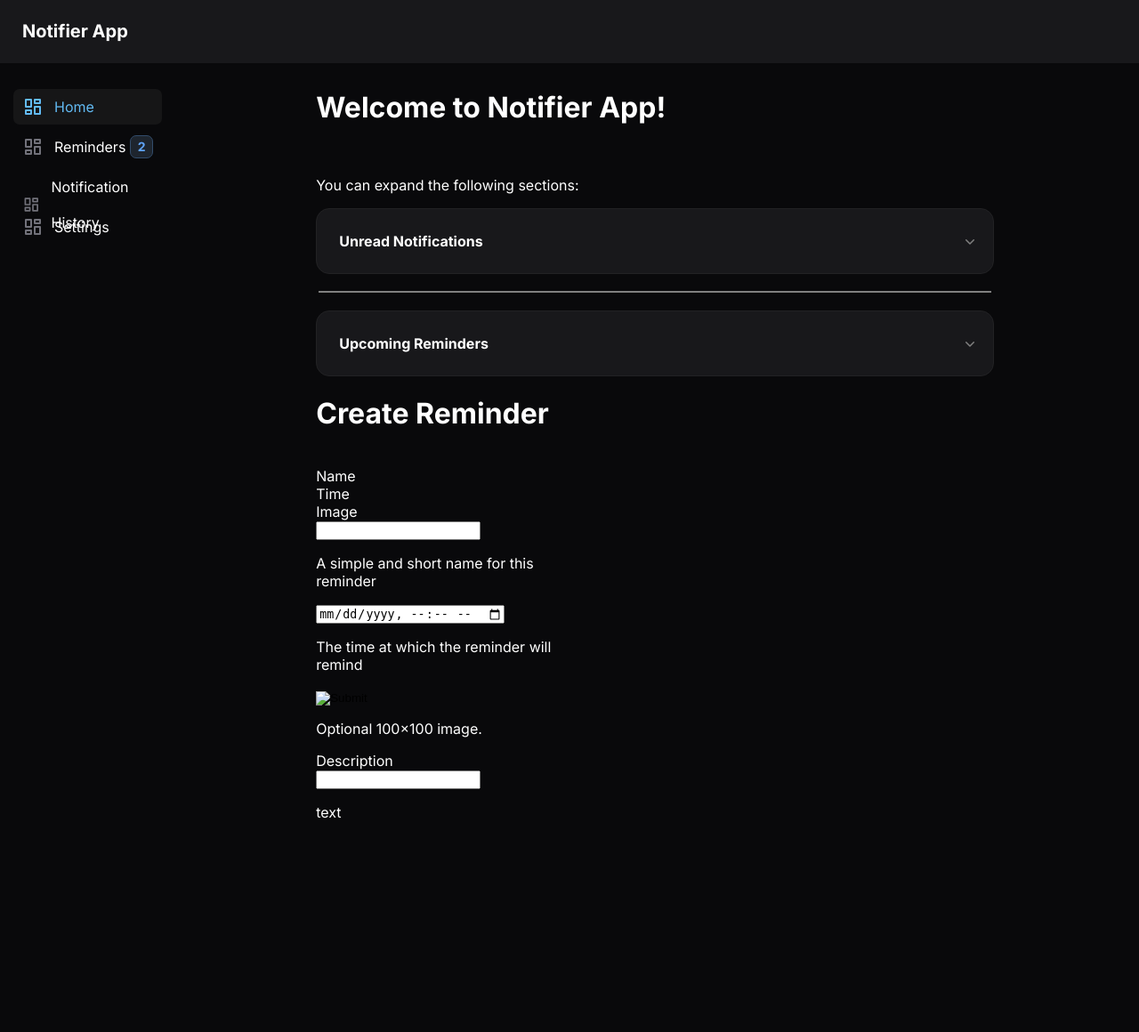
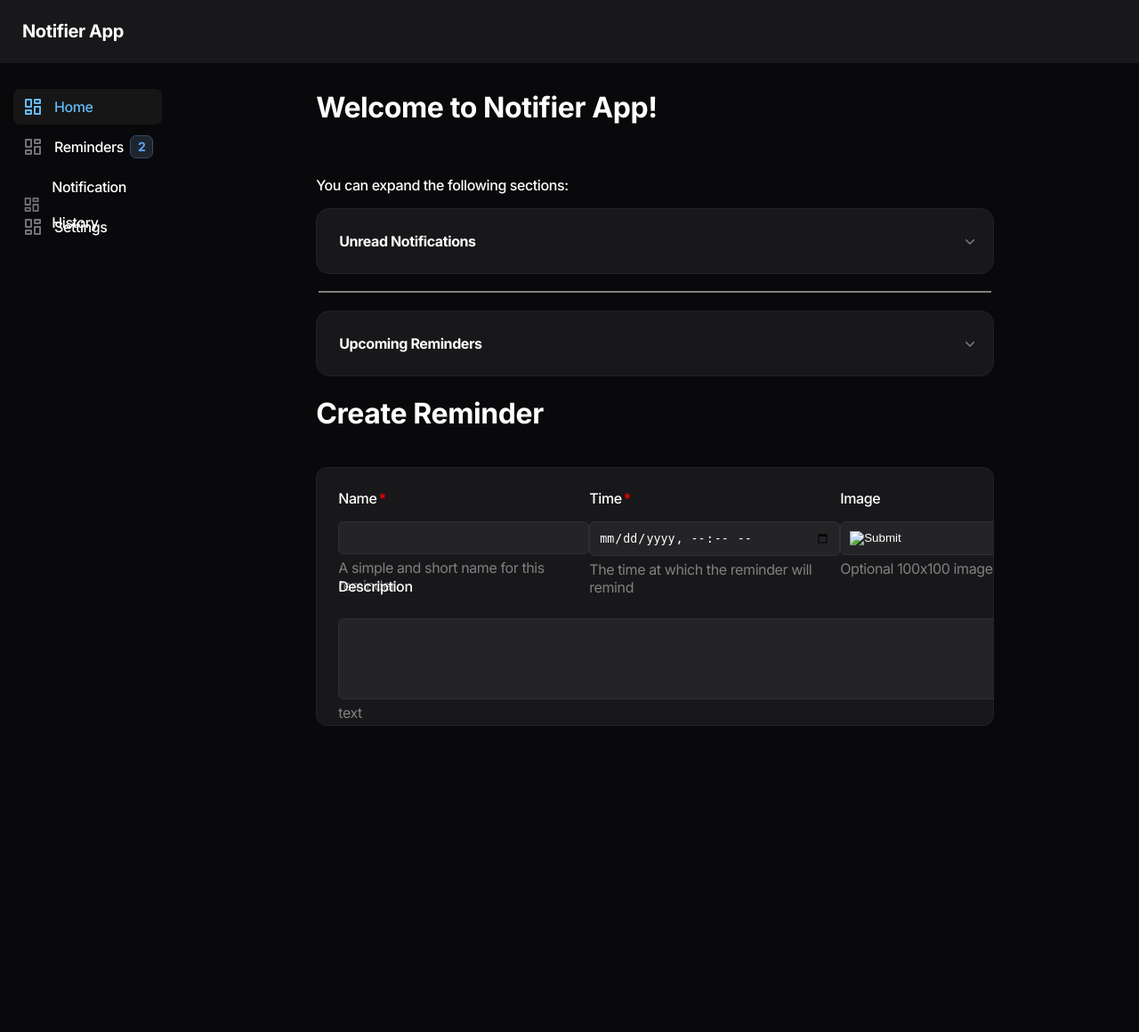
Before and after one commit to Rajdave69/techfest-notifier-app, a Flask app: page / in a window 1280 px wide. Shown: the whole page at 89% size. Run offline with Flask 3, Linux system fonts and the light colour scheme.

Commit message:
add css for WIP create reminder page

```diff
--- a/gui/static/homepage.css
+++ b/gui/static/homepage.css
@@ -474,6 +474,126 @@ table {
 }
 
 
+/*
+#
+#
+#   Create Reminder Page
+#
+#
+ */
+
+.edit-reminder-box {
+  background-color: var(--dark-navbar-color);
+  padding: 24px;
+  display: grid;
+  border-radius: 12px;
+  border: 1px var(--dark-border-color) solid;
+
+
+
+}
+
+.form-wrapper {
+    grid-template-columns: repeat(3, 1fr);
+  grid-template-rows: 15% 15% 30% 40%;
+  grid-column-gap: 0px;
+  grid-row-gap: 0px;
+  display: grid
+}
+
+.name-box {
+  grid-area: 1 / 1 / 2 / 2;
+}
+
+.time-box {
+  grid-area: 1 / 2 / 2 / 3;
+
+}
+
+.image-box {
+  grid-area: 1 / 3 / 2 / 4;
+
+}
+
+.name-box, .time-box, .image-box {
+  padding-bottom: 8px;
+}
+
+
+.name-input-box input,
+.time-input-box input,
+.image-input-box input,
+.description-input-box input {
+  color: white;
+  background-color: var(--dark-notification-box-background-color);
+  border-radius: 6px;
+  padding: 10px;
+  min-width: 260px;
+  border: 1px solid var(--dark-border-separator-color)
+}
+
+.name-input-box input:focus,
+.time-input-box input:focus,
+.image-input-box input:focus,
+.description-input-box input:focus {
+  /*border: black;*/
+  border: 2px solid var(--dark-blue-button-color);
+  outline: none;
+}
+
+.name-input-box p,
+.time-input-box p,
+.image-input-box p,
+.description-input-box p
+{
+  margin-top: 5px;
+  font-weight: normal;
+  color: grey;
+  letter-spacing: -.025em;
+  font-size: 100px;
+
+
+}
+
+.name-input-box {
+  grid-area: 2 / 1 / 3 / 2;
+}
+
+.time-input-box {
+  grid-area: 2 / 2 / 3 / 3;
+}
+
+.image-input-box {
+  grid-area: 2 / 3 / 3 / 4;
+}
+
+.description-box {
+  grid-area: 3 / 1 / 4 / 2;
+  align-self: center;
+  justify-items: center;
+  width: 100%;
+}
+
+.description-input-box {
+  grid-area: 4 / 1 / 5 / 4;
+  padding-bottom: 15px;
+
+}
+.description-input-box input {
+  min-width: 98%;
+  min-height: 85%;
+}
+
+.name-box label::after,
+.time-box label::after
+
+{
+    content: "*";
+    color: red;
+    padding-left: 2px;
+}
+
+
 
 
 
@@ -487,4 +607,10 @@ body {
   -webkit-user-select: none; /* Safari */
   -ms-user-select: none; /* IE 10 and IE 11 */
   user-select: none; /* Standard syntax */
+  letter-spacing: -.025em;
+  font-weight: 500;
 }
+
+h1 {
+  font-weight: 700;
+}
```
